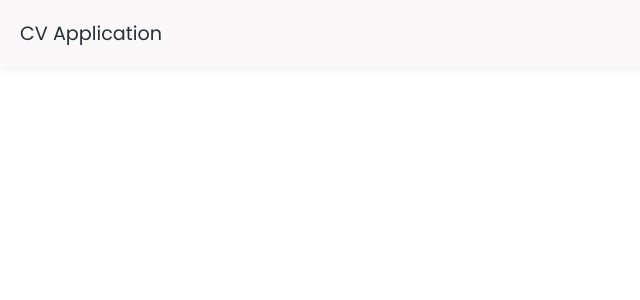
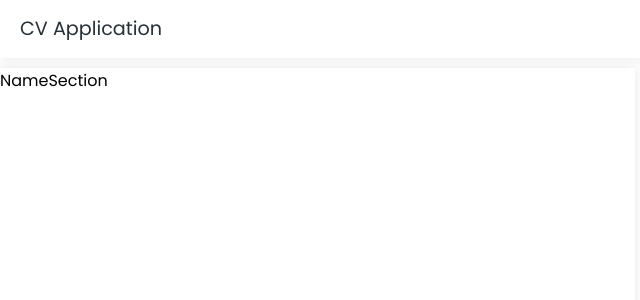
Before and after one commit to Kummirai/cv-application, a React (Vite) app in the folder cv application/: page / in a window 1280 px wide. Shown: the top 300 px of the page, without its empty margins (0-640 px from the left). Built offline with nearby package versions, Linux system fonts and the light colour scheme.

Commit message:
Refactor App component to include NameSection component and update CSS styles

```diff
--- a/cv application/src/App.jsx
+++ b/cv application/src/App.jsx
@@ -1,9 +1,11 @@
 import Header from "./components/header/Header";
+import NameSection from "./components/CvTemplate/NameSection";
 
 function App() {
   return (
     <div className="container">
       <Header />
+      <NameSection />
     </div>
   );
 }
--- /dev/null
+++ b/cv application/src/components/CvTemplate/NameSection.jsx
@@ -0,0 +1,8 @@
+import "./nameSection.css"
+const NameSection = () => {
+  return (
+    <div className="cvTemplate">NameSection</div>
+  )
+}
+
+export default NameSection
--- /dev/null
+++ b/cv application/src/components/CvTemplate/nameSection.css
@@ -0,0 +1,5 @@
+.cvTemplate{
+  grid-column: 1 / 4;
+  grid-row: 2 / -1  ;
+  box-shadow: 0 0 10px rgba(0, 0, 0, 0.1);
+}
--- a/cv application/src/components/header/header.css
+++ b/cv application/src/components/header/header.css
@@ -1,5 +1,4 @@
 header {
-  background-color: var(--secondary-color);
   color: var(--tertiary-color);
   padding: 10px 20px;
   box-shadow: 0 0 10px rgba(0, 0, 0, 0.1);
--- a/cv application/src/index.css
+++ b/cv application/src/index.css
@@ -15,10 +15,11 @@
   box-sizing: border-box;
 }
 
-.container{
+.container {
   width: 100vw;
   height: 100vh;
   display: grid;
   grid-template-columns: repeat(6, 1fr);
   grid-template-rows: repeat(12, 1fr);
+  gap: 10px;
 }
```
